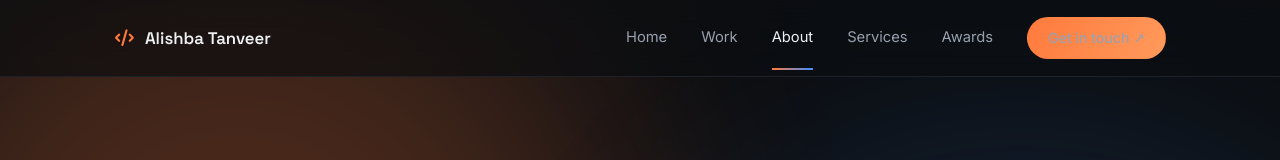
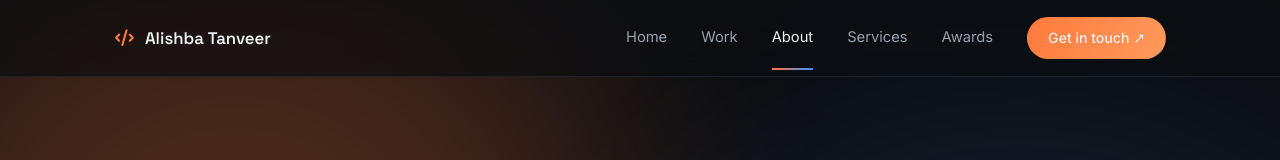
Before and after one commit to Alishba-Tanveer/My-Portfolio, a plain HTML site: page about.html in a window 1280 px wide. Shown: the top 160 px of the page. Drawn offline with nearby package versions, Linux system fonts and the light colour scheme.

Commit message:
Update portfolio

```diff
--- a/about.html
+++ b/about.html
@@ -24,7 +24,7 @@
       <a href="about.html" data-page="about.html">About</a>
       <a href="services.html" data-page="services.html">Services</a>
       <a href="awards.html" data-page="awards.html">Awards</a>
-      <a href="contact.html" class="btn btn-primary" style="padding: 9px 20px; font-size:0.88rem;" data-page="contact.html">Get in touch ↗</a>
+      <a href="contact.html" class="btn btn-primary" style="padding: 9px 20px; font-size:0.88rem; color: #eef0f3;" data-page="contact.html">Get in touch ↗</a>
     </nav>
     <button class="nav-toggle" aria-label="Toggle menu" aria-expanded="false">☰</button>
   </div>
```
Also changed, not shown: awards.html (+1 -1 lines), contact.html (+1 -1 lines), portfolio.html (+1 -1 lines), services.html (+1 -1 lines).
